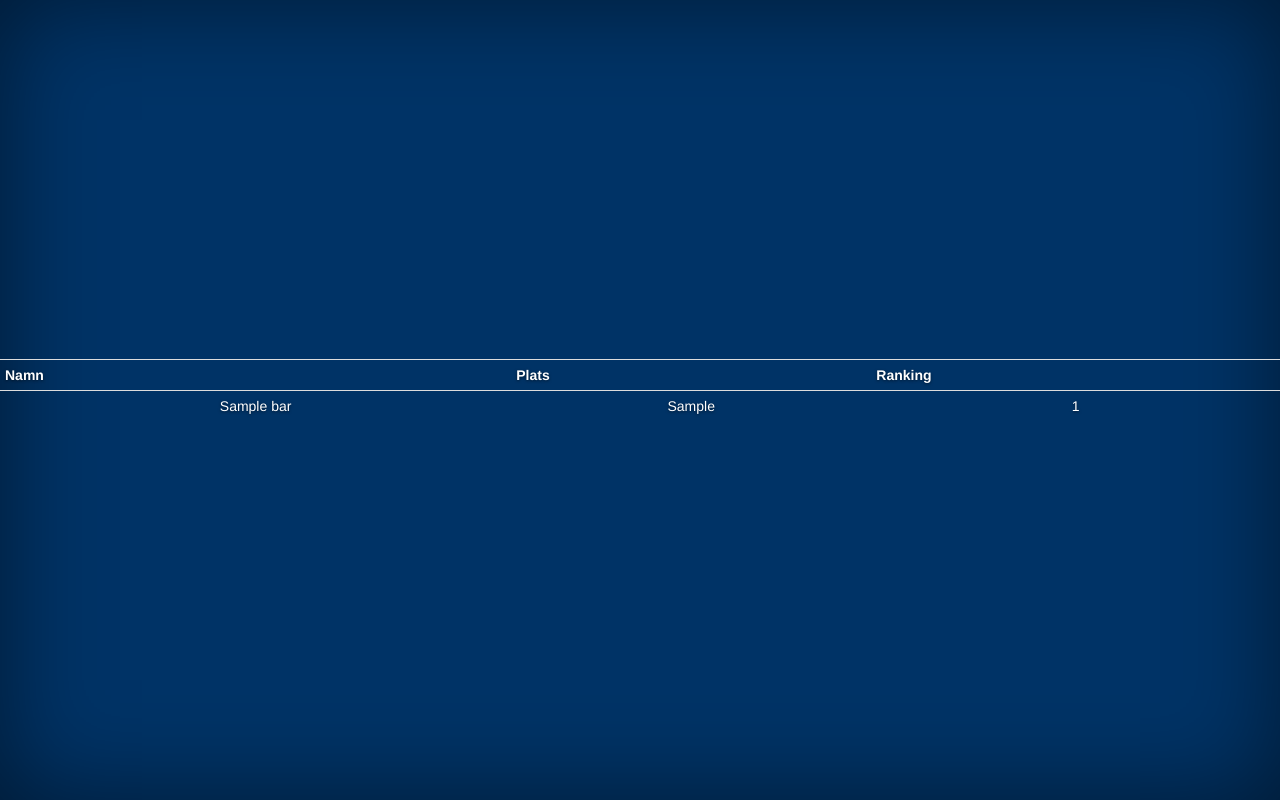
After one commit to alexwall1/olbanan, a Flask app: page /ranking in a window 1280 px wide. The commit adds this page. Run offline with Flask 2, Linux system fonts and the light colour scheme; tables that the repository leaves empty hold one stand-in row (values such as "Sample post"); some libraries are stand-ins or nearby versions.

Commit message:
ranking page

```diff
--- a/app.py
+++ b/app.py
@@ -38,9 +38,15 @@ def build_query(latitude, longitude, search_word='restaurang', max_distance='300
         'max_distance': max_distance})
 
 
+@app.route("/ranking")
+def ranking():
+    bars = Bar.query.order_by(Bar.vote.desc()).limit(10).all()
+    return render_template('ranking.html', bars=bars)
+
+
 @app.route("/")
 def root():
-    return render_template('base.html')
+    return render_template('generate.html')
 
 
 @app.route("/bar")
--- /dev/null
+++ b/templates/ranking.html
@@ -0,0 +1,15 @@
+{% extends "base.html" %}
+{% block body %}
+    <div class="site-wrapper">
+      <div class="site-wrapper-inner">
+ <div class="table-responsive">
+  <table class="table table-condensed ">
+      <tr><th>Namn</th><th>Plats</th><th>Ranking</th></tr>
+        {% for item in bars %}
+      <tr><td>{{ item.name }}</td><td>{{ item.station }}</td><td>{{ item.vote }}</td></tr>
+        {% endfor %}
+  </table>
+</div>
+      </div>
+    </div>
+{% endblock %}
```
Also changed, not shown: templates/base.html (+2 -39 lines), templates/generate.html (added, +41 -0 lines).
